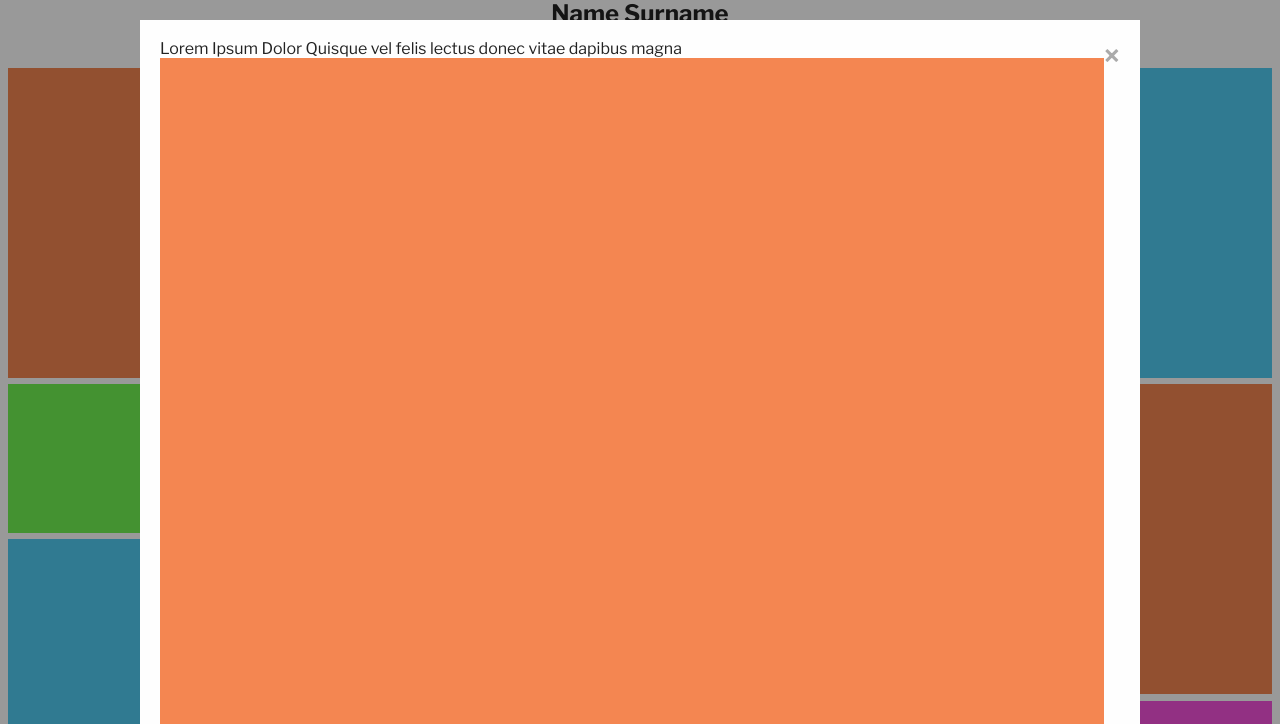
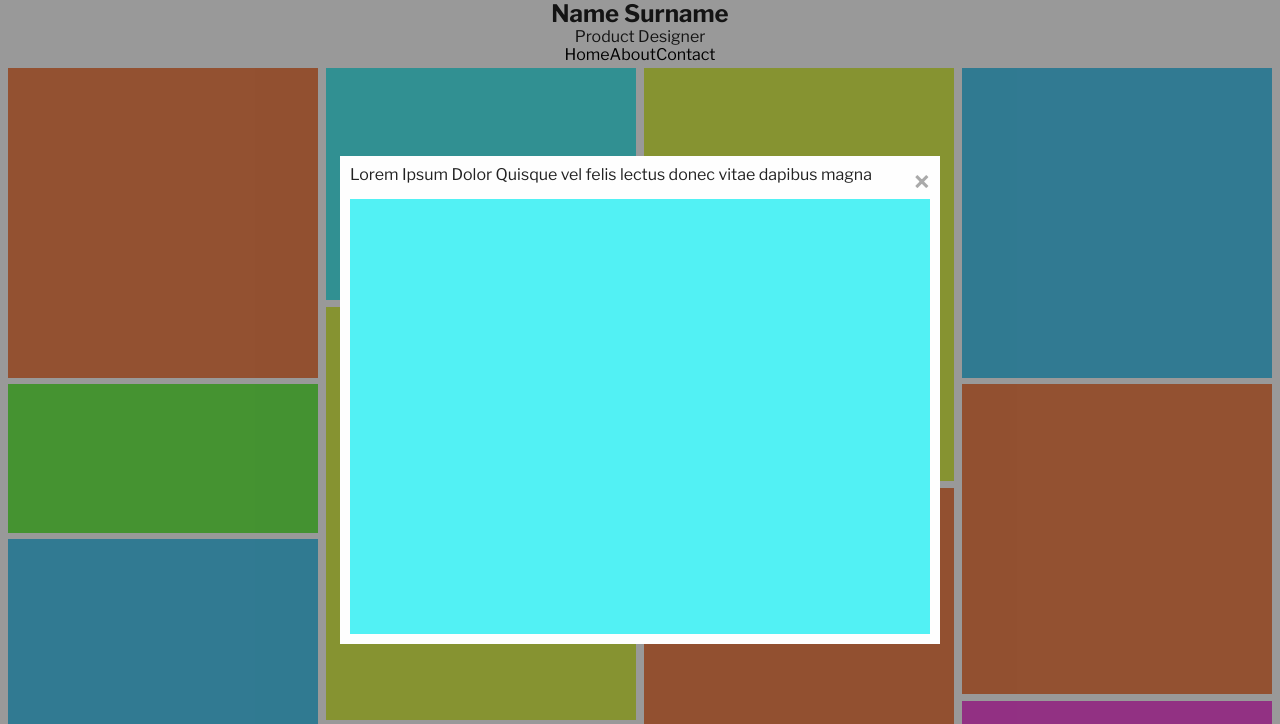
Before and after one commit to hscersosimo/portfolio, a website built with Parcel: page index.html in a window 1280 px wide. Both pictures are taken after a click on the element 163 px from the left and 221 px from the top of the page. Shown: the top 724 px of the page. Built offline with nearby package versions, Linux system fonts and the light colour scheme.

Commit message:
Modal - tested & working

```diff
--- a/css/styles.css
+++ b/css/styles.css
@@ -156,8 +156,6 @@ html, body {
 
 .modal {
     display: none;
-    justify-content: center;
-    align-items: center;
     position: fixed;
     z-index: 99;
     left: 0;
@@ -171,18 +169,15 @@ html, body {
 
 .modal-content {
     background-color: #fefefe;
-    padding: 20px;
-    max-width: 95%;
-    max-height: 95%;
-
+    margin: auto;
+    padding: 10px;
+    width: 95%;
+    max-width:600px;
 }
 
-.modal-content .image-container {
-  overflow: hidden;
-}
-
-.modal-content img {
-
+.modal-content .image-container img {
+  max-width:100%;
+  max-height:100%;
 }
 
 .close {
--- a/index.html
+++ b/index.html
@@ -37,13 +37,14 @@
         <span class="title">Lorem Ipsum Dolor</span>
         <span class="info">Quisque vel felis lectus donec vitae dapibus magna</span>
       </div><!-- END details-->
+
       <div class="image-container">
-        <img src="img/test1.jpg">
+        <img src="img/test6.jpg">
       </div>
 
-    </div>
+    </div><!-- END modal-content -->
 
-  </div><!-- modal -->
+  </div><!-- END modal -->
 
   <div class="header">
     <div class="logo">Name Surname</div>
@@ -53,8 +54,8 @@
       <a href="" class="nav-hover">Home</a>
       <a href="" class="nav-hover">About</a>
       <a href="" class="nav-hover">Contact</a>
-    </div><!-- nav-->
-  </div><!-- header-->
+    </div><!-- END nav-->
+  </div><!-- END header-->
 
   <div id="image-grid" class="row">
 
```
